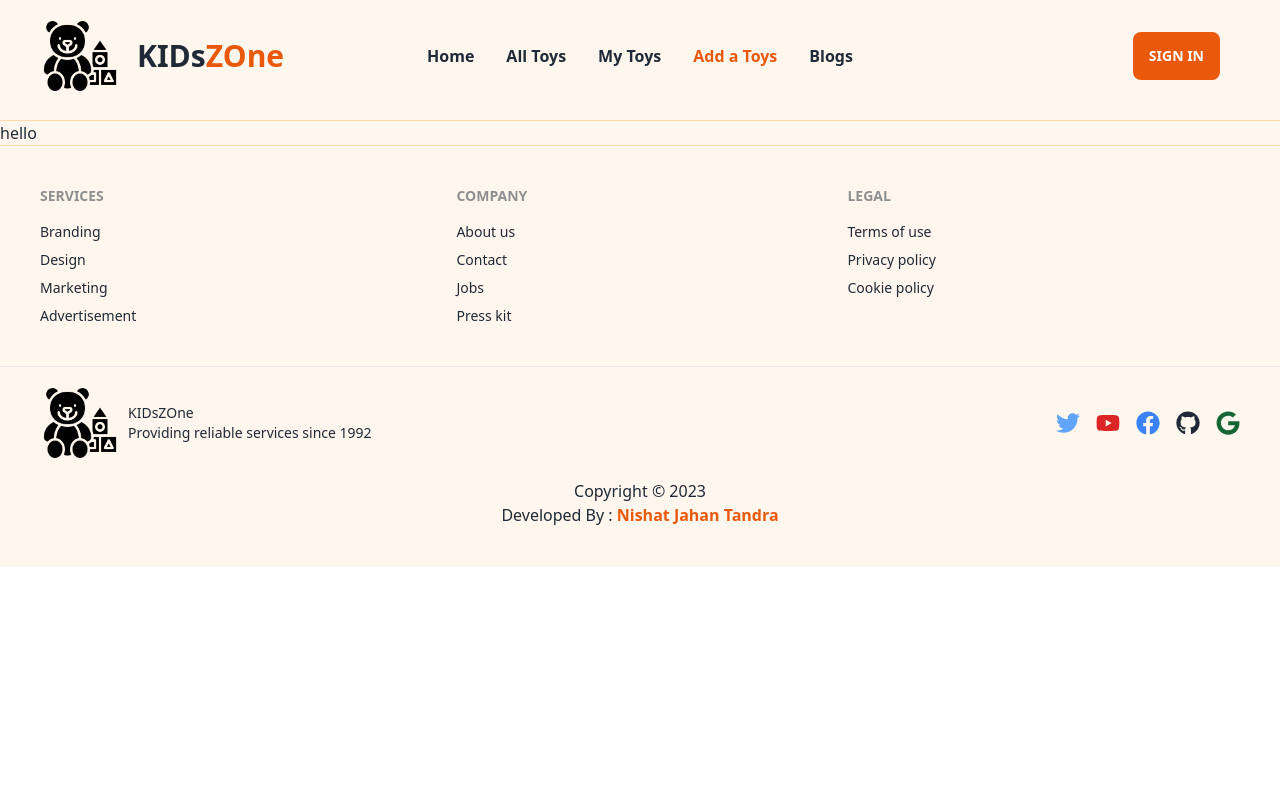
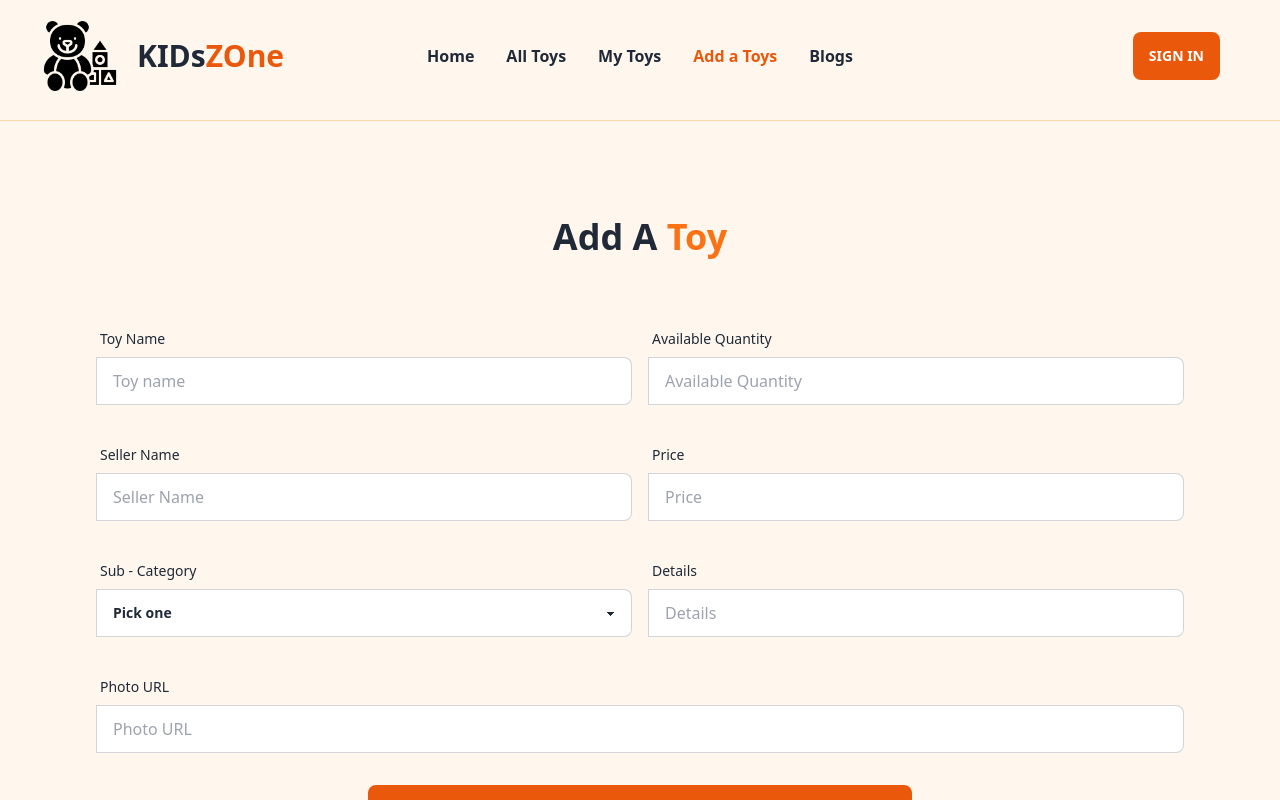
Before and after one commit to nishattandra/kids-zone-client, a React (Vite) app: page /addAToys in a window 1280 px wide. Shown: the top 800 px of the page. Built offline with nearby package versions, Linux system fonts and the light colour scheme; no server answers.

Commit message:
add a toy page created

```diff
--- a/package.json
+++ b/package.json
@@ -18,6 +18,7 @@
     "react": "^18.2.0",
     "react-dom": "^18.2.0",
     "react-fast-marquee": "^1.5.2",
+    "react-hook-form": "^7.43.9",
     "react-icons": "^4.8.0",
     "react-router-dom": "^6.11.2",
     "react-tabs": "^6.0.1",
--- a/src/hooks/useTitle.js
+++ b/src/hooks/useTitle.js
@@ -2,7 +2,7 @@ import { useEffect } from "react"
 
 const useTitle = title =>{
     useEffect(() =>{
-        document.title = `Kids Zone | ${title}`;
+        document.title = `KIDs ZONE | ${title}`;
     }, [title])
 }
 
--- a/src/pages/AddAToys/AddAToys.jsx
+++ b/src/pages/AddAToys/AddAToys.jsx
@@ -1,9 +1,96 @@
 import React from 'react';
+import useTitle from '../../hooks/useTitle';
+
+
 
 const AddAToys = () => {
+    useTitle('add a toy')
+
     return (
-        <div>
-            hello
+        <div className=" p-24">
+            <h3 className='text-4xl font-bold text-center mb-16'>Add A <span className='text-orange-500'>Toy</span></h3>
+            <form>
+                {/* form name and quantity row */}
+                <div className="md:flex mb-8">
+                    <div className="form-control md:w-1/2">
+                        <label className="label">
+                            <span className="label-text">Toy Name</span>
+                        </label>
+                        <label className="input-group">
+                            <input type="text" name="name" placeholder="Toy name" className="input input-bordered w-full" />
+                        </label>
+                    </div>
+                    <div className="form-control md:w-1/2 ml-4">
+                        <label className="label">
+                            <span className="label-text">Available Quantity</span>
+                        </label>
+                        <label className="input-group">
+                            <input type="text" name="quantity" placeholder="Available Quantity" className="input input-bordered w-full" />
+                        </label>
+                    </div>
+                </div>
+                {/* form supplier row */}
+                <div className="md:flex mb-8">
+                    <div className="form-control md:w-1/2">
+                        <label className="label">
+                            <span className="label-text">Seller Name</span>
+                        </label>
+                        <label className="input-group">
+                            <input type="text" name="seller" placeholder="Seller Name" className="input input-bordered w-full" />
+                        </label>
+                    </div>
+                    <div className="form-control md:w-1/2 ml-4">
+                        <label className="label">
+                            <span className="label-text">Price</span>
+                        </label>
+                        <label className="input-group">
+                            <input type="text" name="price" placeholder="Price" className="input input-bordered w-full" />
+                        </label>
+                    </div>
+                </div>
+                {/* form category and details row */}
+                <div className="md:flex mb-8">
+                    <div className="form-control md:w-1/2">
+                        <label className="label">
+                            <span className="label-text">Sub - Category</span>
+                        </label>
+                        <label className="input-group">
+                            {/* <input type="radio" name="category" placeholder="Teddy" className="input input-bordered w-full" /> */}
+                            <select className="select select-bordered w-full">
+                                <option disabled selected>Pick one</option>
+                                <option>Teddy Bear</option>
+                                <option>Horse</option>
+                                <option>Dinosaur</option>
+                                <option>Unicorn</option>
+                                <option>Cat</option>
+                            </select>
+                        </label>
+                    </div>
+                    <div className="form-control md:w-1/2 ml-4">
+                        <label className="label">
+                            <span className="label-text">Details</span>
+                        </label>
+                        <label className="input-group">
+                            <input type="text" name="details" placeholder="Details" className="input input-bordered w-full" />
+                        </label>
+                    </div>
+                </div>
+                {/* form Photo url row */}
+                <div className="mb-8">
+                    <div className="form-control w-full">
+                        <label className="label">
+                            <span className="label-text">Photo URL</span>
+                        </label>
+                        <label className="input-group">
+                            <input type="text" name="photo" placeholder="Photo URL" className="input input-bordered w-full" />
+                        </label>
+                    </div>
+                </div>
+                <div className='flex justify-center'>
+                    <input type="submit" value="Add Toy" className=" btn bg-orange-600 border-0 w-1/2 " />
+                </div>
+
+            </form>
         </div>
     );
 };
--- a/src/pages/AllToys/AllToys.jsx
+++ b/src/pages/AllToys/AllToys.jsx
@@ -1,9 +1,11 @@
 import React from 'react';
+import useTitle from '../../hooks/useTitle';
 
 const AllToys = () => {
+    useTitle('all toys')
     return (
         <div>
-            heello
+                    hello
         </div>
     );
 };
--- a/src/pages/Home/Home/Home.jsx
+++ b/src/pages/Home/Home/Home.jsx
@@ -7,6 +7,7 @@ import LatestProducts from '../LatestProducts/LatestProducts';
 import About from '../About/About';
 
 const Home = () => {
+    useTitle('home')
     return (
         <div>
             <Banner></Banner>
--- a/src/pages/MyToys/MyToys.jsx
+++ b/src/pages/MyToys/MyToys.jsx
@@ -1,6 +1,8 @@
 import React from 'react';
+import useTitle from '../../hooks/useTitle';
 
 const MyToys = () => {
+    useTitle('my toys')
     return (
         <div>
             hello
```
Also changed, not shown: 1 other file (tests, documents, lock files or other folders).
